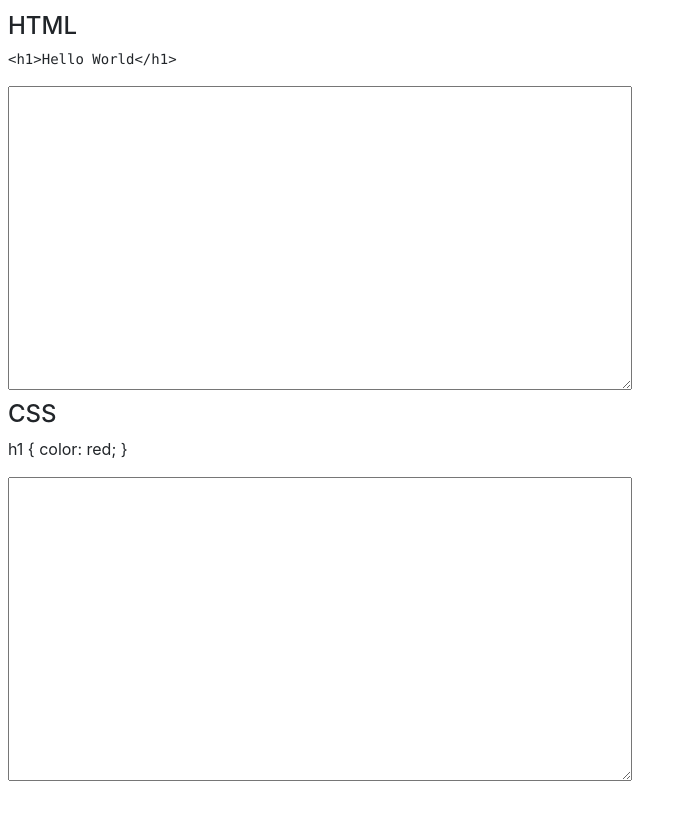
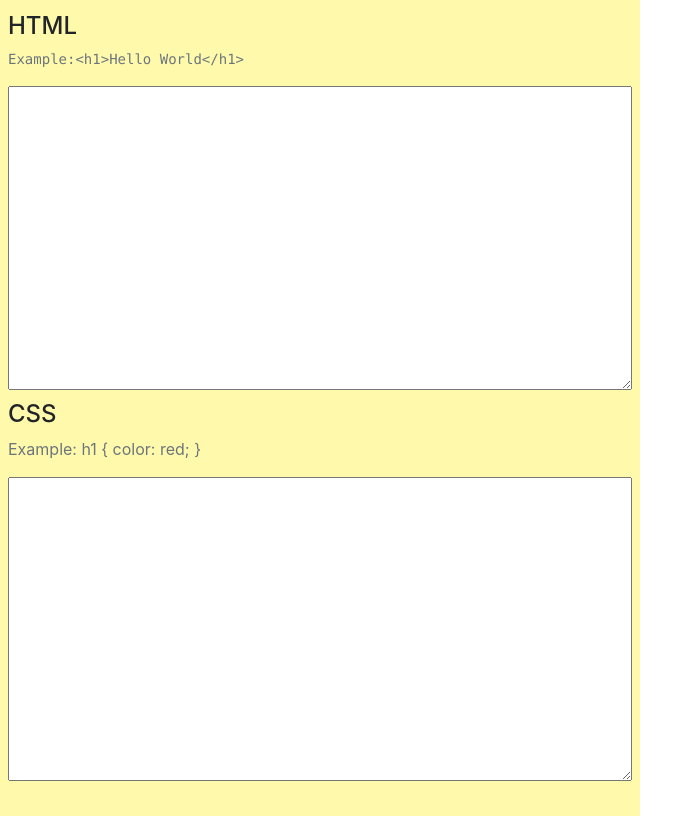
Before and after one commit to codeposted/codeposted.github.io, a plain HTML site: page index.html in a window 1280 px wide. Shown: the whole page, without its empty margins (0-695 px from the left). Drawn offline with nearby package versions, Linux system fonts and the light colour scheme.

Commit message:
changed background color

```diff
--- a/index.html
+++ b/index.html
@@ -26,14 +26,14 @@
   <body>
     <div class="container-fluid">
         <div class="row">
-            <div class="col-sm-6 p-2 grid">
+            <div class="col-sm-6 p-2 grid" style="background-color:#fffaab;">
                 <form>
                     <h4 class="mt-1">HTML</h4>
-                    <pre><code>&lt;h1&gt;Hello World&lt;/h1&gt;</code></pre>
+                    <pre class="text-muted">Example:<code>&lt;h1&gt;Hello World&lt;/h1&gt;</code></pre>
                     <textarea id="html" spellcheck="false"></textarea>
 
                     <h4 class="mt-1">CSS</h4>
-                    <p>h1 { color: red; }</p>
+                    <p class="text-muted">Example: h1 { color: red; }</p>
                     <textarea id="css" spellcheck="false"></textarea>
                 </form>
             </div>
```
